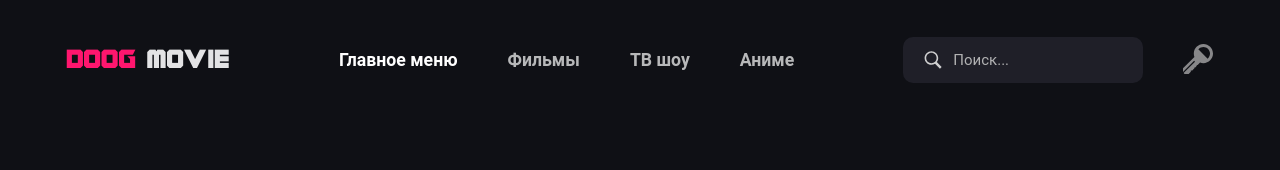
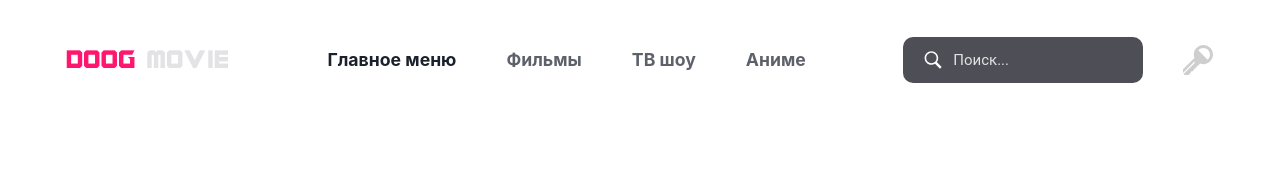
Before and after one commit to doog12/DoogMovie, a React (Create React App) app in the folder client/: page / in a window 1280 px wide. Shown: the top 170 px of the page. Built offline with nearby package versions, Linux system fonts and the light colour scheme; no server answers.

Commit message:
Chakra-UI Provider

```diff
--- a/client/src/index.tsx
+++ b/client/src/index.tsx
@@ -4,6 +4,15 @@ import './scss/style.scss'
 import App from './App'
 import reportWebVitals from './reportWebVitals'
 import Store from './store/store'
+
+import { ChakraProvider, extendTheme } from '@chakra-ui/react'
+import { StepsStyleConfig as Steps } from 'chakra-ui-steps'
+
+const theme = extendTheme({
+    components: {
+        Steps
+    }
+})
 
 interface State {
     store: Store
@@ -18,7 +27,9 @@ export const Context = createContext<State>({
 ReactDOM.render(
     <React.StrictMode>
         <Context.Provider value={{ store }}>
-            <App />
+            <ChakraProvider theme={theme}>
+                <App />
+            </ChakraProvider>
         </Context.Provider>
     </React.StrictMode>,
     document.getElementById('root')
```
